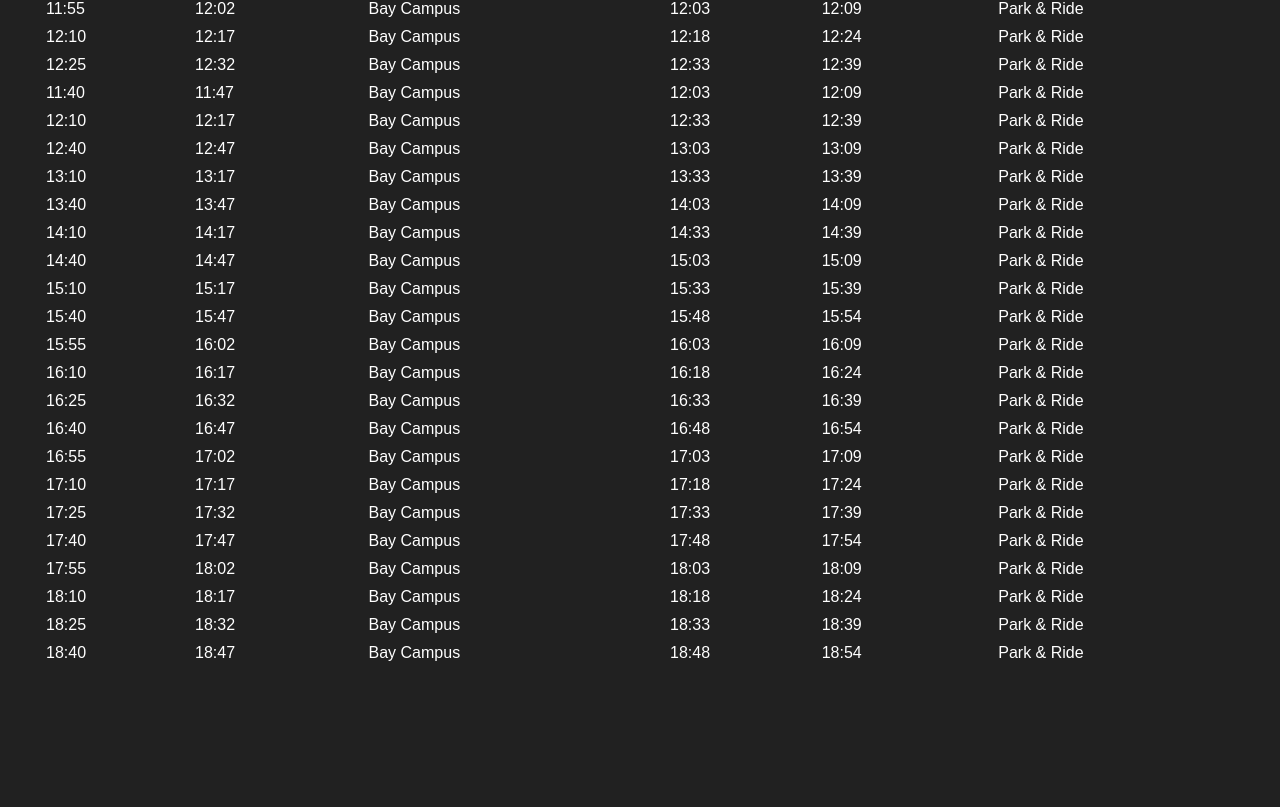
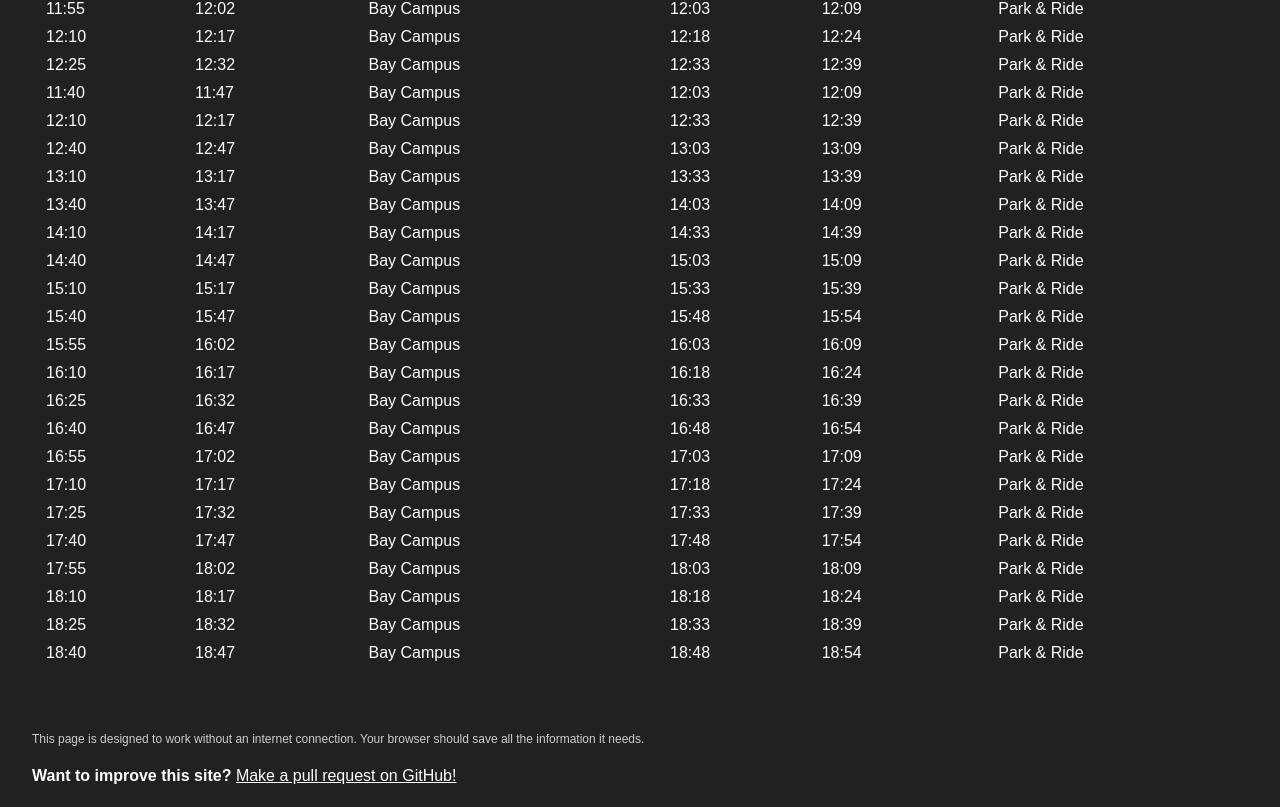
Before and after one commit to barnabwhy/swansea-u1-timetable, a Vue app: page / in a window 1280 px wide. Shown: the part 1260-2067 px from the top of the page. Before the commit the page ends 1992 px from the top, so only its background shows below. Built offline with nearby package versions, Linux system fonts and the light colour scheme.

Commit message:
add some info a the bottom

```diff
--- a/src/App.vue
+++ b/src/App.vue
@@ -128,9 +128,13 @@ watch(arriveByMinutes, () => {
           <h1 class="result">There is no scheduled arrival early enough.</h1>
         </template>
     </div>
+
+    <FullSchedule />
+
+    <span class="subtext">This page is designed to work without an internet connection. Your browser should save all the information it needs.</span>
+    <h4>Want to improve this site? <a class="gh" href="https://github.com/barnabwhy/swansea-u1-timetable">Make a pull request on GitHub!</a></h4>
   </div>
 
-  <FullSchedule />
 </template>
 
 <style scoped>
@@ -198,4 +202,14 @@ watch(arriveByMinutes, () => {
   margin-bottom: 0;
   margin-top: 2rem;
 }
+
+.subtext {
+  color: #cccccc;
+  font-size: 0.75rem;
+}
+
+.gh {
+  color: white;
+  font-weight: normal;
+}
 </style>
```
